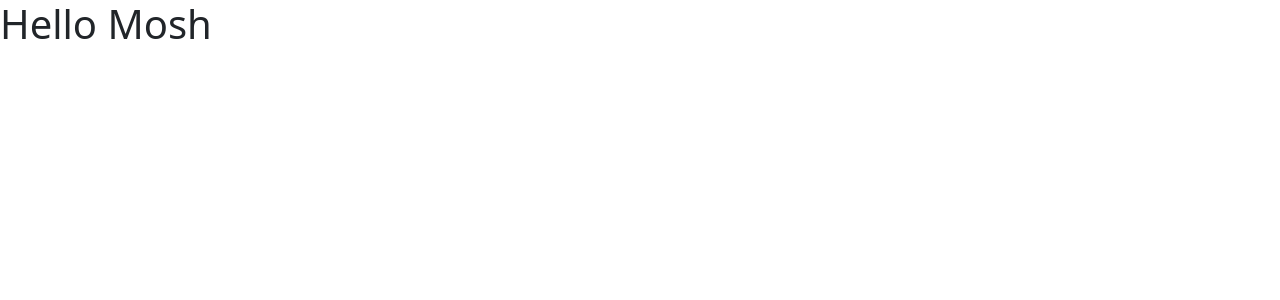
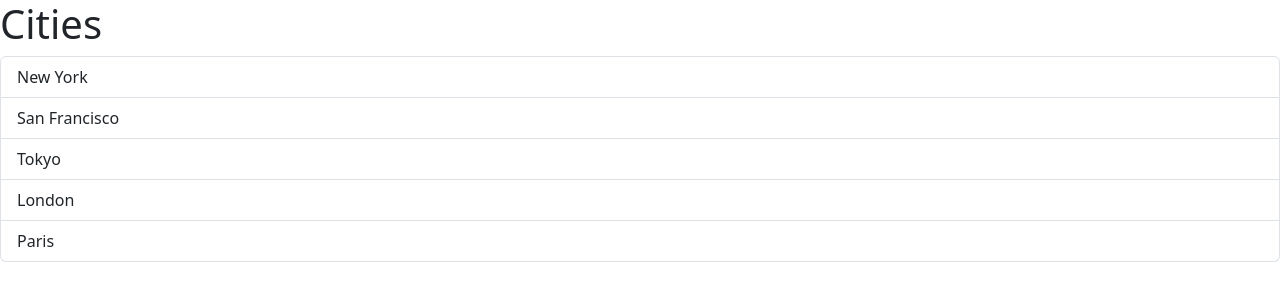
Before and after one commit to danielrehner/vite-react-app, a React (Vite) app: page / in a window 1280 px wide. Shown: the top 300 px of the page. Built offline with nearby package versions, Linux system fonts and the light colour scheme.

Commit message:
Add list group component with destructured props

```diff
--- a/src/App.tsx
+++ b/src/App.tsx
@@ -1,7 +1,13 @@
-import Message from './Message';
+import ListGroup from "./components/ListGroup";
+
+let items = ["New York", "San Francisco", "Tokyo", "London", "Paris"];
 
 function App() {
-  return <div><Message /></div>;
+  return (
+    <div>
+      <ListGroup items={items} heading="Cities" />
+    </div>
+  );
 }
 
 export default App;
--- /dev/null
+++ b/src/components/ListGroup.tsx
@@ -0,0 +1,36 @@
+import { useState } from "react";
+
+interface Props {
+  items: string[];
+  heading: string;
+}
+
+function ListGroup({ items, heading }: Props) {
+  const [selectedIndex, setSelectedIndex] = useState(-1);
+
+  return (
+    <>
+      <h1>{heading}</h1>
+      {items.length === 0 && <p>There are no items in the list.</p>}
+      <ul className="list-group">
+        {items.map((item, index) => (
+          <li
+            className={
+              selectedIndex === index
+                ? "list-group-item active"
+                : "list-group-item"
+            }
+            key={item}
+            onClick={() => {
+              setSelectedIndex(index);
+            }}
+          >
+            {item}
+          </li>
+        ))}
+      </ul>
+    </>
+  );
+}
+
+export default ListGroup;
```
